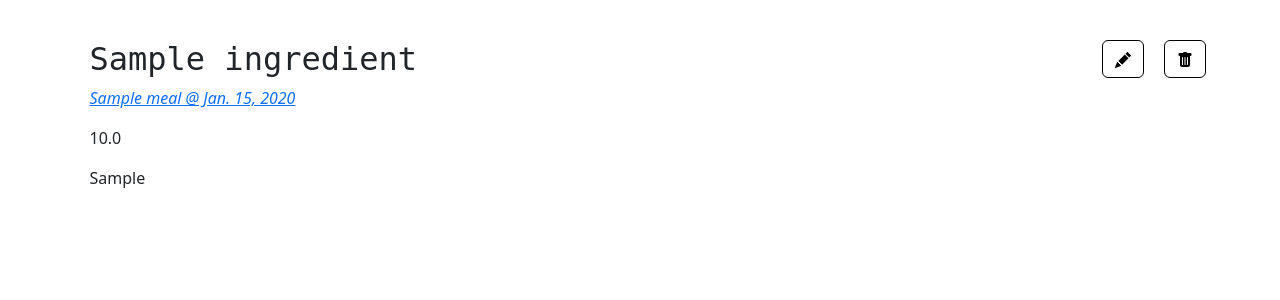
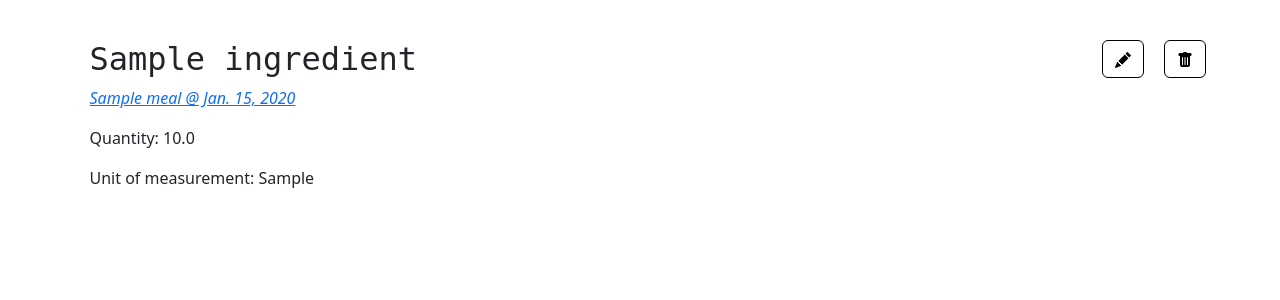
Before and after one commit to konstantinosalatzas/callisthenes, a Django app: page /ingredient/1/ in a window 1280 px wide. Shown: the part 149-449 px from the top of the page. Run offline with Django 5.2, Linux system fonts and the light colour scheme; a user stored in the database is signed in; tables that the repository leaves empty hold one stand-in row (values such as "Sample post").

Commit message:
Update ingredient detail template

```diff
--- a/tracker/templates/tracker/ingredient_detail.html
+++ b/tracker/templates/tracker/ingredient_detail.html
@@ -14,7 +14,7 @@
         </aside>
         <h2>{{ ingredient.name }}</h2>
         <p><i><a href="{% url 'meal_detail' pk=ingredient.meal.pk %}">{{ ingredient.meal.title }} @ {{ ingredient.meal.meal_date }}</a></i><p>
-        <p>{{ ingredient.quantity|linebreaksbr }}</p>
-        <p>{{ ingredient.unit|linebreaksbr }}</p>
+        <p>Quantity: {{ ingredient.quantity|linebreaksbr }}</p>
+        <p>Unit of measurement: {{ ingredient.unit|linebreaksbr }}</p>
     </article>
 {% endblock %}
```
